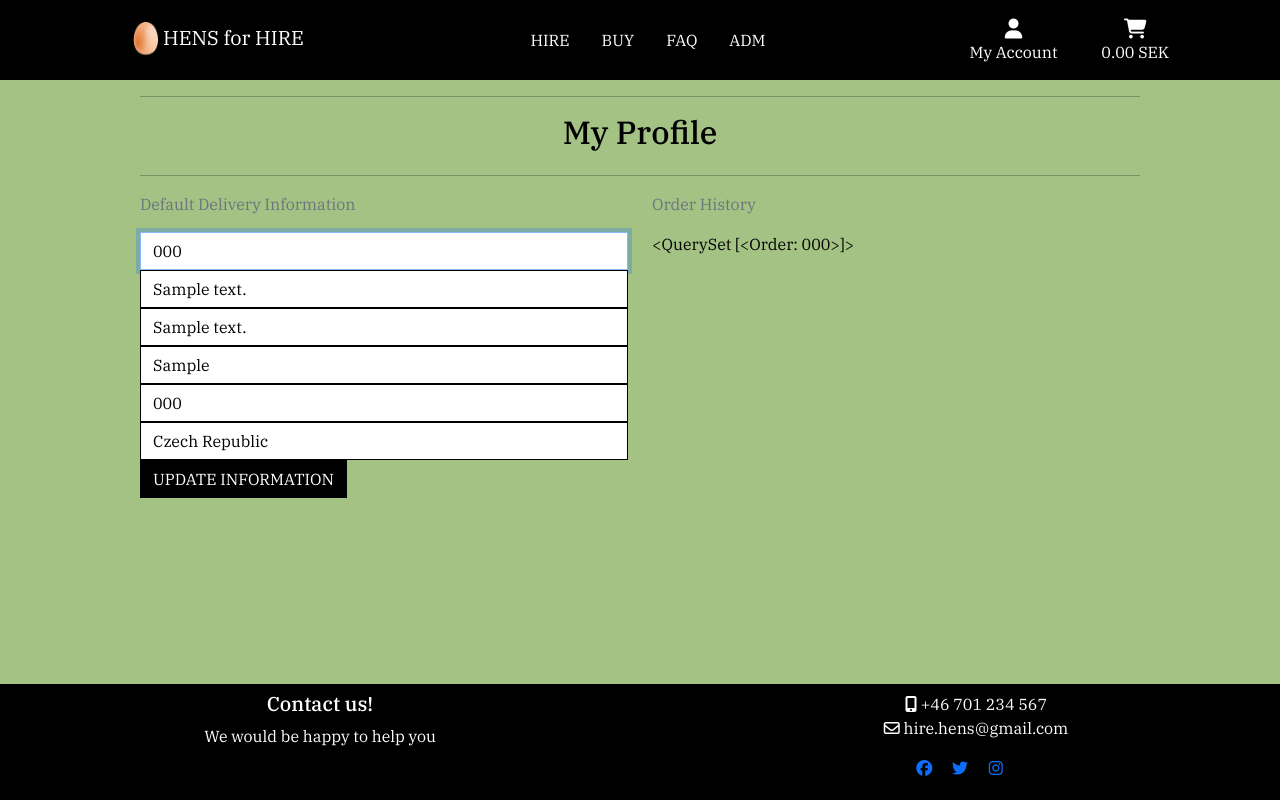
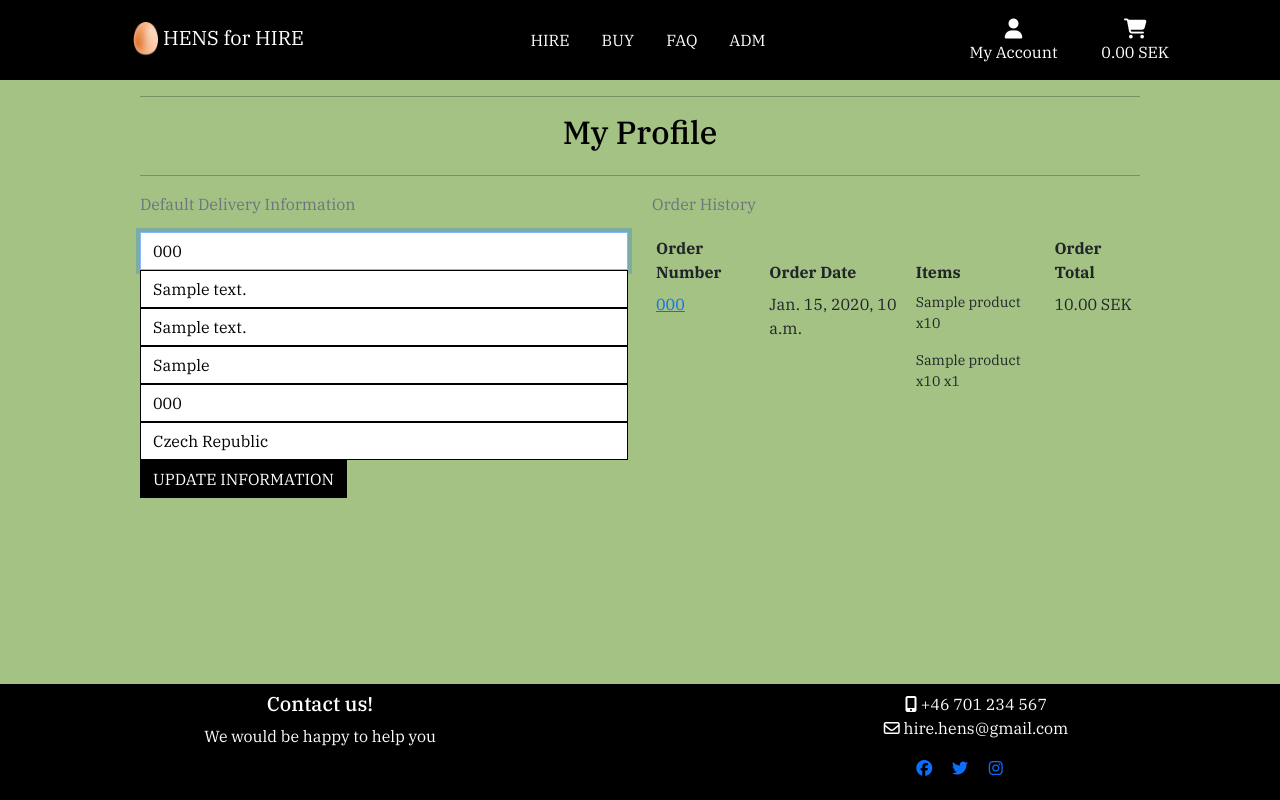
Before and after one commit to Carina-P/hire-hens, a Django app: page /profiles/ in a window 1280 px wide. Run offline with Django 3.2, Linux system fonts and the light colour scheme; a user stored in the database is signed in; tables that the repository leaves empty hold one stand-in row (values such as "Sample post"); some libraries are stand-ins or nearby versions.

Commit message:
Profiles: Created order history

```diff
--- a/profiles/static/profiles/css/profile.css
+++ b/profiles/static/profiles/css/profile.css
@@ -1,3 +1,9 @@
+.order-history {
+    max-height: 416px;
+    /* height of profile form + submit button */
+    overflow-y: auto;
+}
+
 #profile-update-form .form-control {
     color: #000;
 }
--- a/profiles/templates/profiles/profile.html
+++ b/profiles/templates/profiles/profile.html
@@ -22,7 +22,47 @@ My Profile
     </div>
     <div class="col-12 col-lg-6">
         <p class="text-muted">Order History</p>
-        {{ orders }}
+        <div class="order-history table-responsive">
+            <table class="table table-sm table-borderless">
+                <thead>
+                    <tr>
+                        <th>Order Number</th>
+                        <th>Order Date</th>
+                        <th>Items</th>
+                        <th>Order Total</th>
+                    </tr>
+                </thead>
+                <tbody>
+                    {% for order in orders %}
+                    <tr>
+                        <td>
+                            <a href="{% url 'order_history' order.order_number %}"
+                                title="{{ order.order_number }}">{{ order.order_number|truncatechars:6 }}
+                            </a>
+                        </td>
+                        <td>{{ order.order_date }}</td>
+                        <td>
+                            <ul class="list-unstyled">
+                                {% for item in order.buyitems.all %}
+                                <li class="small">
+                                    {{ item.product.name }} x{{ item.quantity }}
+                                </li>
+                                {% endfor %}
+                            </ul>
+                            <ul class="list-unstyled">
+                                {% for item in order.rentalitems.all %}
+                                <li class="small">
+                                    {{ item.product.name }} x{{ item.quantity }} x{{ item.months }}
+                                </li>
+                                {% endfor %}
+                            </ul>
+                        </td>
+                        <td>{{ order.grand_total }} SEK</td>
+                    </tr>
+                    {% endfor %}
+                </tbody>
+            </table>
+        </div>
     </div>
 </div>
 {% endblock profile_content %}
--- a/profiles/urls.py
+++ b/profiles/urls.py
@@ -3,4 +3,5 @@ from . import views
 
 urlpatterns = [
     path('', views.profile, name='profile'),
+    path('order_history/<order_number>', views.order_history, name='order_history'),
 ]
--- a/profiles/views.py
+++ b/profiles/views.py
@@ -3,6 +3,8 @@ from django.contrib import messages
 
 from .models import UserProfile
 from .forms import UserProfileForm
+
+from checkout.models import Order
 
 
 def profile(request):
@@ -25,3 +27,20 @@ def profile(request):
     }
 
     return render(request, template, context)
+
+
+def order_history(request, order_number):
+    order = get_object_or_404(Order, order_number=order_number)
+
+    messages.info(request, (
+        f'This is a past confirmation for order number {order_number}. '
+        'A confirmation email was sent on the order date.'
+    ))
+
+    template = 'checkout/checkout_success.html'
+    context = {
+        'order': order,
+        'from_profile': True,
+    }
+
+    return render(request, template, context)
```
Also changed, not shown: checkout/templates/checkout/base_checkout.html (+0 -7 lines), checkout/templates/checkout/checkout_success.html (+11 -0 lines).
